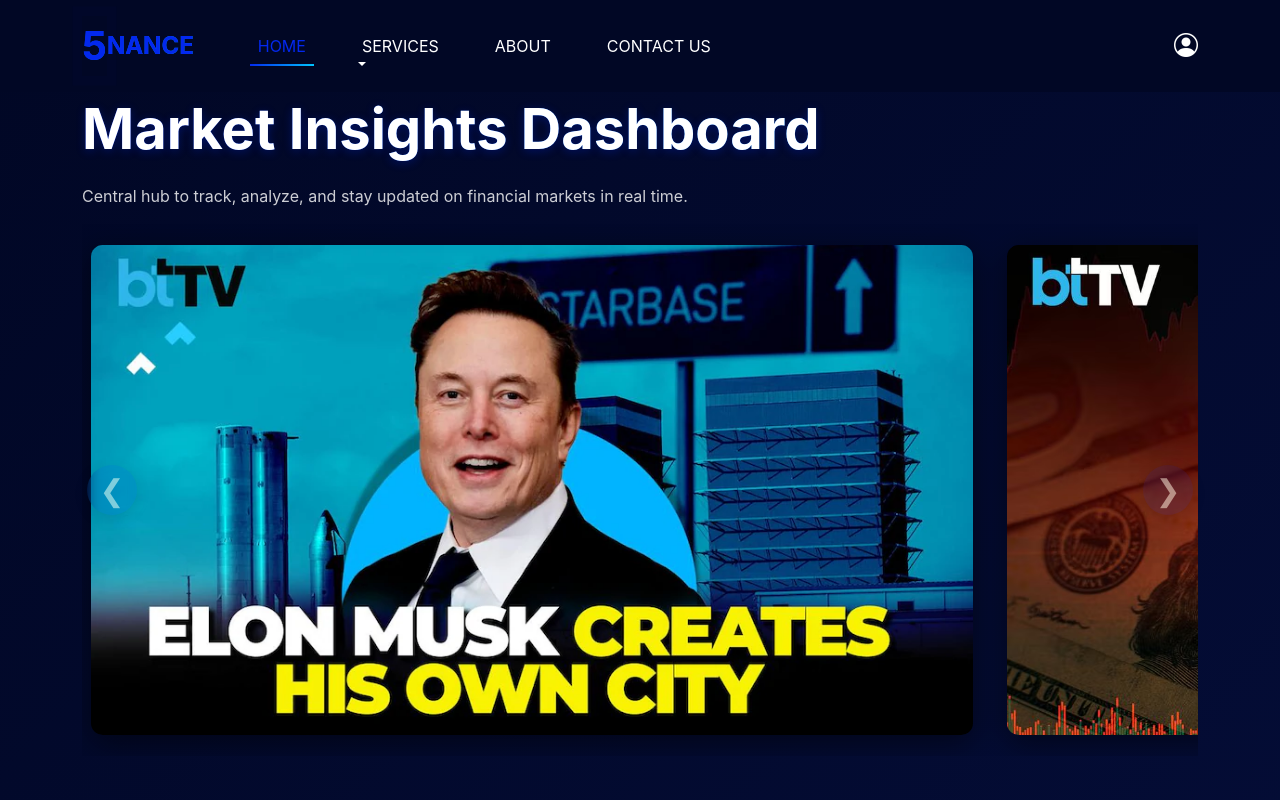
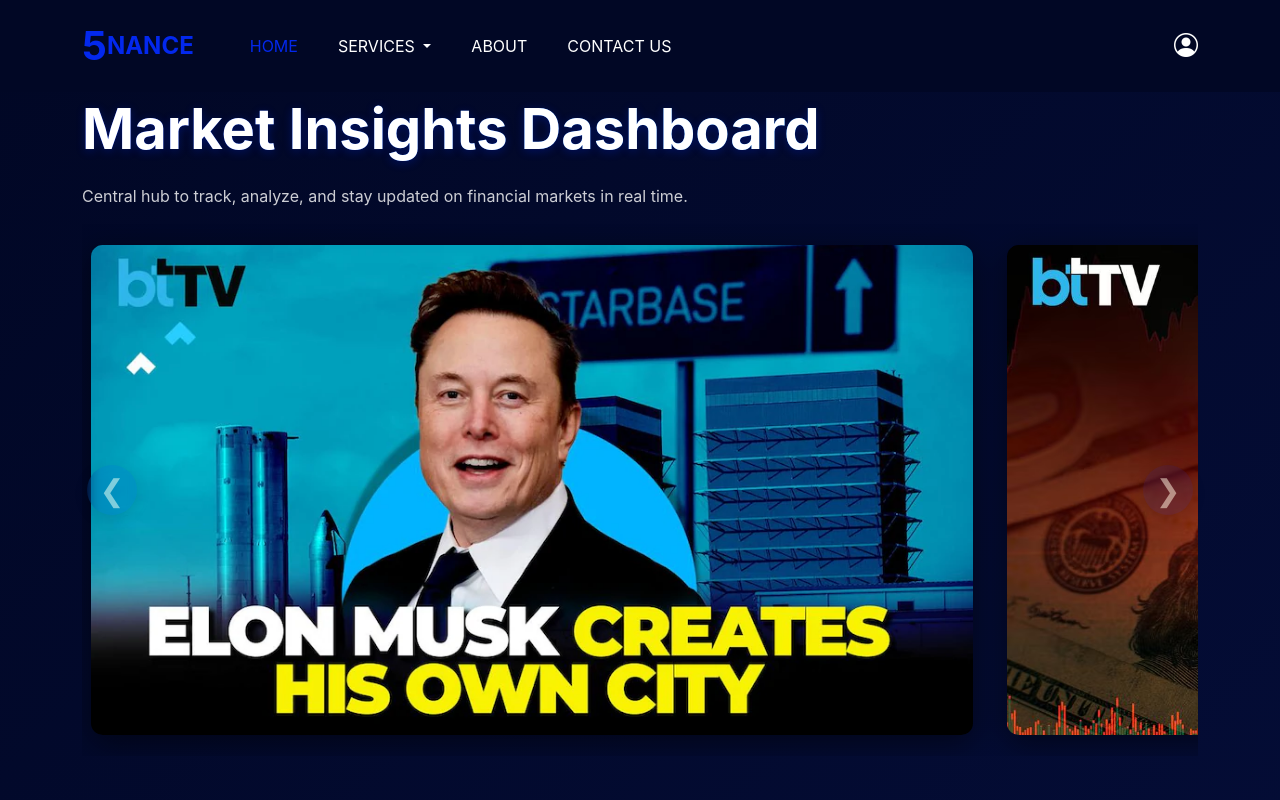
Before and after one commit to jianming0227/5nance, a plain HTML site: page frontend/MarketDashboard.html in a window 1280 px wide. Shown: the top 800 px of the page. Drawn offline with nearby package versions, Linux system fonts and the light colour scheme.

Commit message:
market dashboard refine

```diff
--- a/frontend/css/MarketDashboard.css
+++ b/frontend/css/MarketDashboard.css
@@ -98,84 +98,6 @@
   overflow-x: hidden;
 }
 
-<<<<<<< Updated upstream
-=======
-/* Custom Navbar Background */
-.custom-navbar {
-  background: rgba(1, 7, 37, 0.9);
-  backdrop-filter: blur(10px);
-  box-shadow: 0 4px 30px rgba(0, 0, 0, 0.1);
-  border-bottom: 1px solid rgba(255, 255, 255, 0.05);
-  transition: all var(--transition-speed) ease;
-}
-
-/* Logo Styling */
-.logo {
-  color: transparent;
-  background: var(--gradient-primary);
-  background-clip: text;
-  -webkit-background-clip: text;
-  font-size: 1.5rem;
-  font-weight: 700;
-  transition: transform var(--transition-speed) ease;
-}
-
-.logo:hover {
-  transform: scale(1.05);
-}
-
-.logo-number {
-  font-size: 2.5rem;
-  animation: pulse 2s infinite;
-}
-
-/* Navbar Links */
-.navbar-nav .nav-link {
-  color: #ffffff;
-  transition: all var(--transition-speed) ease;
-  text-transform: uppercase;
-  position: relative;
-  padding: 0.5rem 0;
-  margin: 0 0.5rem;
-}
-
-.navbar-nav .nav-link::after {
-  content: "";
-  position: absolute;
-  width: 0;
-  height: 2px;
-  bottom: 0;
-  left: 0;
-  background: var(--gradient-primary);
-  transition: width var(--transition-speed) ease;
-}
-
-/* Hover + Active Effect */
-.navbar-nav .nav-link:hover,
-.navbar-nav .nav-link.active {
-  color: var(--accent);
-}
-
-.navbar-nav .nav-link:hover::after,
-.navbar-nav .nav-link.active::after {
-  width: 100%;
-}
-
-/* Hamburger Icon */
-.navbar-toggler {
-  border: none;
-  transition: transform var(--transition-speed) ease;
-}
-
-.navbar-toggler:hover {
-  transform: scale(1.1);
-}
-
-.navbar-toggler:focus {
-  box-shadow: none;
-}
-
->>>>>>> Stashed changes
 /* Main Content */
 main {
   animation: fadeIn 1s ease-out;
```
